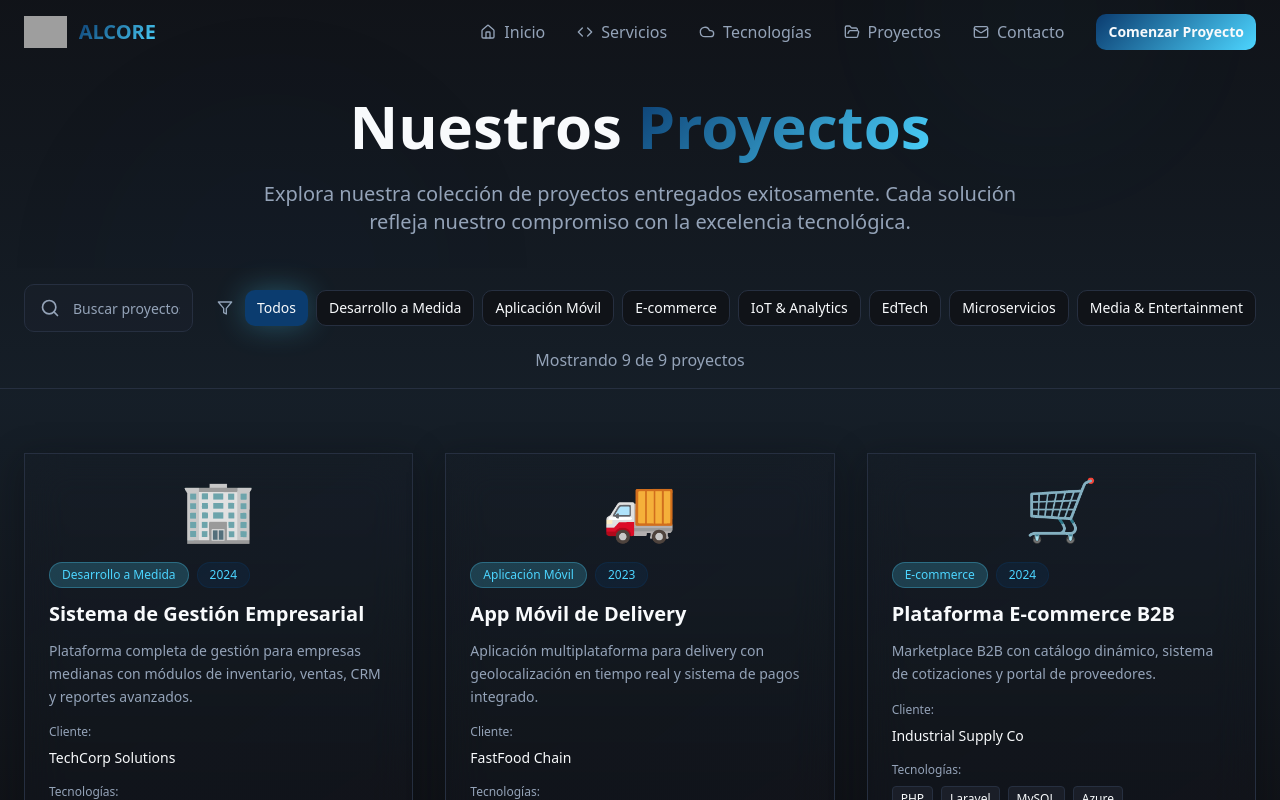
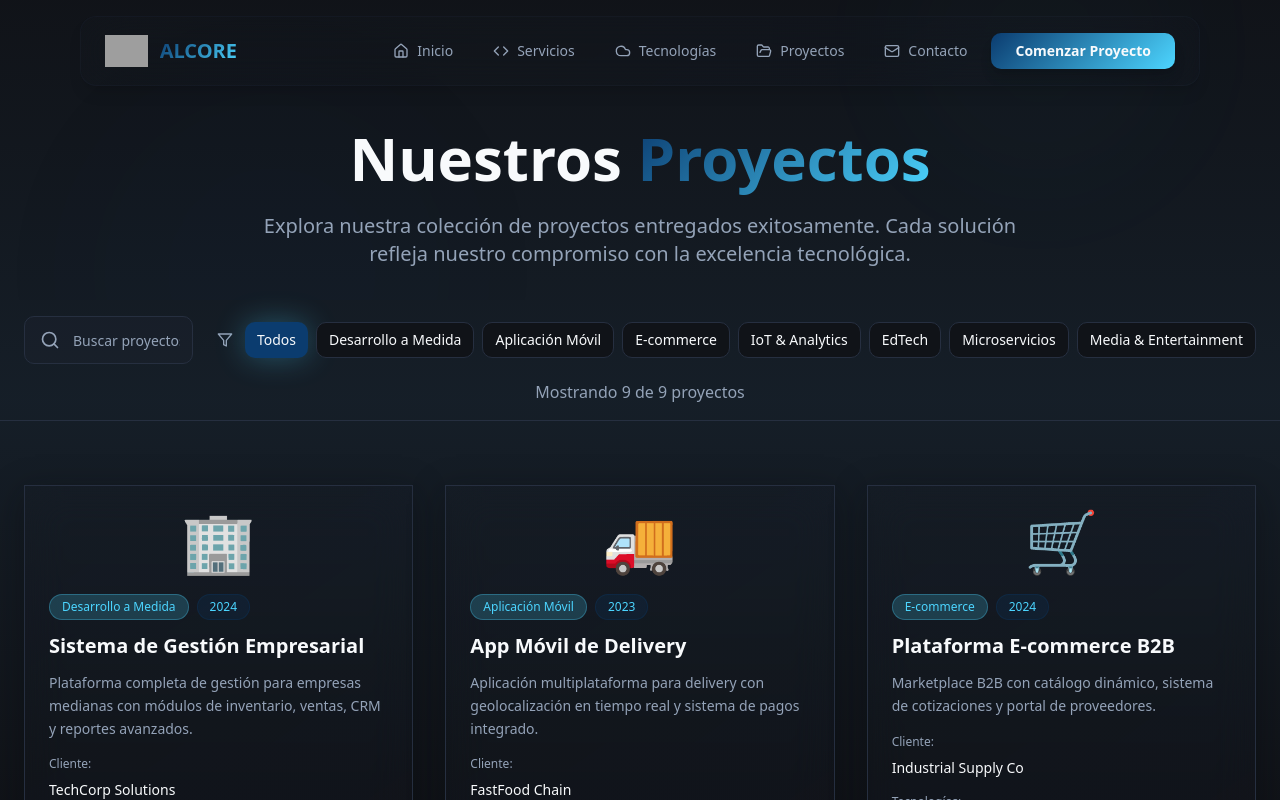
Before and after one commit to anndreloopez012/alcore, a React (Vite) app: page /proyectos in a window 1280 px wide. Shown: the top 800 px of the page. Built offline with nearby package versions, Linux system fonts and the light colour scheme; grey boxes are pictures that could not be loaded.

Commit message:
Make menu float

```diff
--- a/src/components/Navigation.tsx
+++ b/src/components/Navigation.tsx
@@ -54,11 +54,12 @@ const Navigation = () => {
   };
 
   return (
-    <nav className={`fixed top-0 w-full z-50 transition-all duration-300 ${
-      scrolled ? 'glass-card backdrop-blur-xl shadow-lg' : 'bg-transparent'
+    <nav className="fixed top-4 left-1/2 transform -translate-x-1/2 z-50 w-full max-w-6xl px-4">
+      <div className={`glass-card backdrop-blur-xl transition-all duration-500 rounded-2xl border border-border/20 ${
+        scrolled ? 'shadow-2xl glow-primary' : 'shadow-lg'
       }`}>
-      <div className="container mx-auto px-6">
-        <div className="flex items-center justify-between h-16">
+        <div className="px-6 py-4">
+          <div className="flex items-center justify-between">
             {/* Logo */}
             <Link to="/" className="flex items-center gap-3 group">
               <img
@@ -70,30 +71,32 @@ const Navigation = () => {
             </Link>
 
             {/* Desktop Navigation */}
-          <div className="hidden md:flex items-center space-x-8">
+            <div className="hidden md:flex items-center space-x-2">
               {navigationItems.map((item) => (
                 <div key={item.name}>
                   {item.href.startsWith('/#') ? (
                     <button
                       onClick={(e) => handleNavClick(item, e)}
-                    className="flex items-center gap-2 text-muted-foreground hover:text-accent transition-colors duration-300 group"
+                      className="flex items-center gap-2 px-4 py-2 rounded-xl text-muted-foreground hover:text-accent hover:bg-accent/10 transition-all duration-300 group relative overflow-hidden"
                     >
-                    <item.icon className="h-4 w-4 group-hover:text-accent" />
-                    <span>{item.name}</span>
+                      <item.icon className="h-4 w-4 group-hover:text-accent transition-colors" />
+                      <span className="text-sm font-medium">{item.name}</span>
+                      <div className="absolute inset-0 bg-gradient-to-r from-accent/5 to-primary/5 opacity-0 group-hover:opacity-100 transition-opacity duration-300" />
                     </button>
                   ) : (
                     <Link
                       to={item.href}
-                    className="flex items-center gap-2 text-muted-foreground hover:text-accent transition-colors duration-300 group"
+                      className="flex items-center gap-2 px-4 py-2 rounded-xl text-muted-foreground hover:text-accent hover:bg-accent/10 transition-all duration-300 group relative overflow-hidden"
                     >
-                    <item.icon className="h-4 w-4 group-hover:text-accent" />
-                    <span>{item.name}</span>
+                      <item.icon className="h-4 w-4 group-hover:text-accent transition-colors" />
+                      <span className="text-sm font-medium">{item.name}</span>
+                      <div className="absolute inset-0 bg-gradient-to-r from-accent/5 to-primary/5 opacity-0 group-hover:opacity-100 transition-opacity duration-300" />
                     </Link>
                   )}
                 </div>
               ))}
 
-            <Button variant="hero" size="sm">
+              <Button variant="hero" size="sm" className="ml-4 px-6 shadow-lg hover:shadow-xl transition-all duration-300">
                 <button onClick={handleContactClick}>
                   Comenzar Proyecto
                 </button>
@@ -104,42 +107,44 @@ const Navigation = () => {
             <Button
               variant="ghost"
               size="icon"
-            className="md:hidden"
+              className="md:hidden hover:bg-accent/10 transition-all duration-300"
               onClick={() => setIsMenuOpen(!isMenuOpen)}
             >
               {isMenuOpen ? <X className="h-6 w-6" /> : <Menu className="h-6 w-6" />}
             </Button>
           </div>
+        </div>
 
-        {/* Mobile Navigation */}
+        {/* Mobile Navigation Dropdown */}
         {isMenuOpen && (
-          <div className="md:hidden absolute top-16 left-0 right-0 glass-card backdrop-blur-xl border-t border-border">
-            <div className="px-6 py-4 space-y-4">
+          <div className="md:hidden absolute top-full left-0 right-0 mt-2 mx-4">
+            <div className="glass-card backdrop-blur-xl rounded-2xl border border-border/20 shadow-2xl overflow-hidden">
+              <div className="px-6 py-4 space-y-2">
                 {navigationItems.map((item) => (
                   <div key={item.name}>
                     {item.href.startsWith('/#') ? (
                       <button
                         onClick={(e) => handleNavClick(item, e)}
-                      className="flex items-center gap-3 w-full text-left p-2 rounded-md text-muted-foreground hover:text-accent hover:bg-accent/10 transition-all duration-300"
+                        className="flex items-center gap-3 w-full text-left p-3 rounded-xl text-muted-foreground hover:text-accent hover:bg-accent/10 transition-all duration-300 group"
                       >
-                      <item.icon className="h-5 w-5" />
-                      <span>{item.name}</span>
+                        <item.icon className="h-5 w-5 group-hover:text-accent transition-colors" />
+                        <span className="font-medium">{item.name}</span>
                       </button>
                     ) : (
                       <Link
                         to={item.href}
                         onClick={() => setIsMenuOpen(false)}
-                      className="flex items-center gap-3 w-full text-left p-2 rounded-md text-muted-foreground hover:text-accent hover:bg-accent/10 transition-all duration-300"
+                        className="flex items-center gap-3 w-full text-left p-3 rounded-xl text-muted-foreground hover:text-accent hover:bg-accent/10 transition-all duration-300 group"
                       >
-                      <item.icon className="h-5 w-5" />
-                      <span>{item.name}</span>
+                        <item.icon className="h-5 w-5 group-hover:text-accent transition-colors" />
+                        <span className="font-medium">{item.name}</span>
                       </Link>
                     )}
                   </div>
                 ))}
 
                 <div className="pt-4 border-t border-border">
-                <Button variant="hero" className="w-full">
+                  <Button variant="hero" className="w-full shadow-lg hover:shadow-xl transition-all duration-300">
                     <button onClick={(e) => {
                       handleContactClick(e);
                       setIsMenuOpen(false);
@@ -150,6 +155,7 @@ const Navigation = () => {
                 </div>
               </div>
             </div>
+          </div>
         )}
       </div>
     </nav>
--- a/src/pages/ContactPage.tsx
+++ b/src/pages/ContactPage.tsx
@@ -8,7 +8,7 @@ const ContactPage = () => {
       <Navigation />
 
       {/* Hero section */}
-      <section className="pt-24 pb-4 relative overflow-hidden">
+      <section className="pt-32 pb-4 relative overflow-hidden">
         <div className="absolute inset-0 opacity-10">
           <div className="absolute top-20 left-20 w-96 h-96 bg-primary/30 rounded-full blur-3xl animate-float" />
           <div className="absolute bottom-20 right-20 w-80 h-80 bg-accent/20 rounded-full blur-3xl animate-float" style={{ animationDelay: '2s' }} />
--- a/src/pages/Index.tsx
+++ b/src/pages/Index.tsx
@@ -8,7 +8,7 @@ const Index = () => {
   return (
     <main className="min-h-screen">
       <Navigation />
-      <div className="pt-16">
+      <div className="pt-24">
         <section id="hero"><Hero /></section>
         <section id="servicios"><Services /></section>
         <section id="tecnologias"><Technologies /></section>
--- a/src/pages/ProjectsPage.tsx
+++ b/src/pages/ProjectsPage.tsx
@@ -127,7 +127,7 @@ const ProjectsPage = () => {
       <Navigation />
 
       {/* Hero section */}
-      <section className="pt-24 pb-4 relative overflow-hidden">
+      <section className="pt-32 pb-4 relative overflow-hidden">
         <div className="absolute inset-0 opacity-10">
           <div className="absolute top-20 left-20 w-96 h-96 bg-primary/30 rounded-full blur-3xl animate-float" />
           <div className="absolute bottom-20 right-20 w-80 h-80 bg-accent/20 rounded-full blur-3xl animate-float" style={{ animationDelay: '2s' }} />
```
Lines whose indentation alone changed are shown as unchanged.
